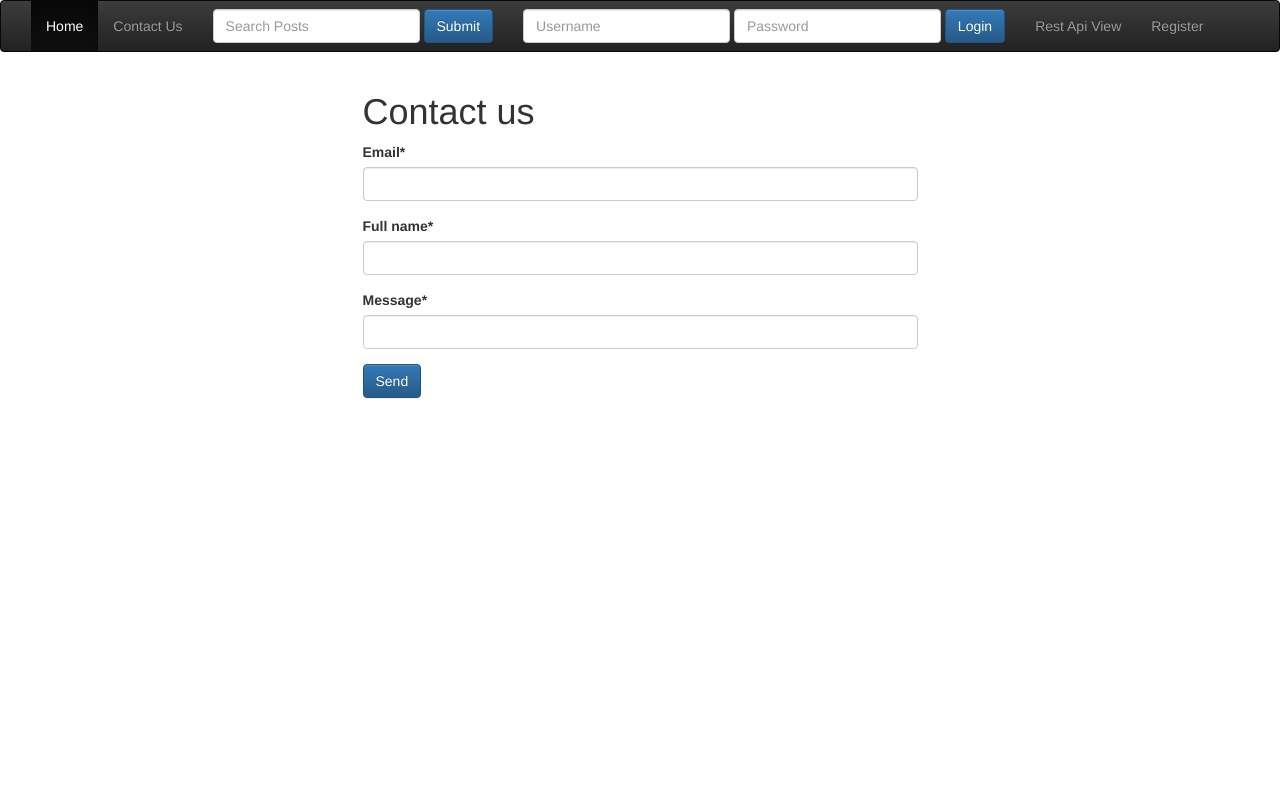
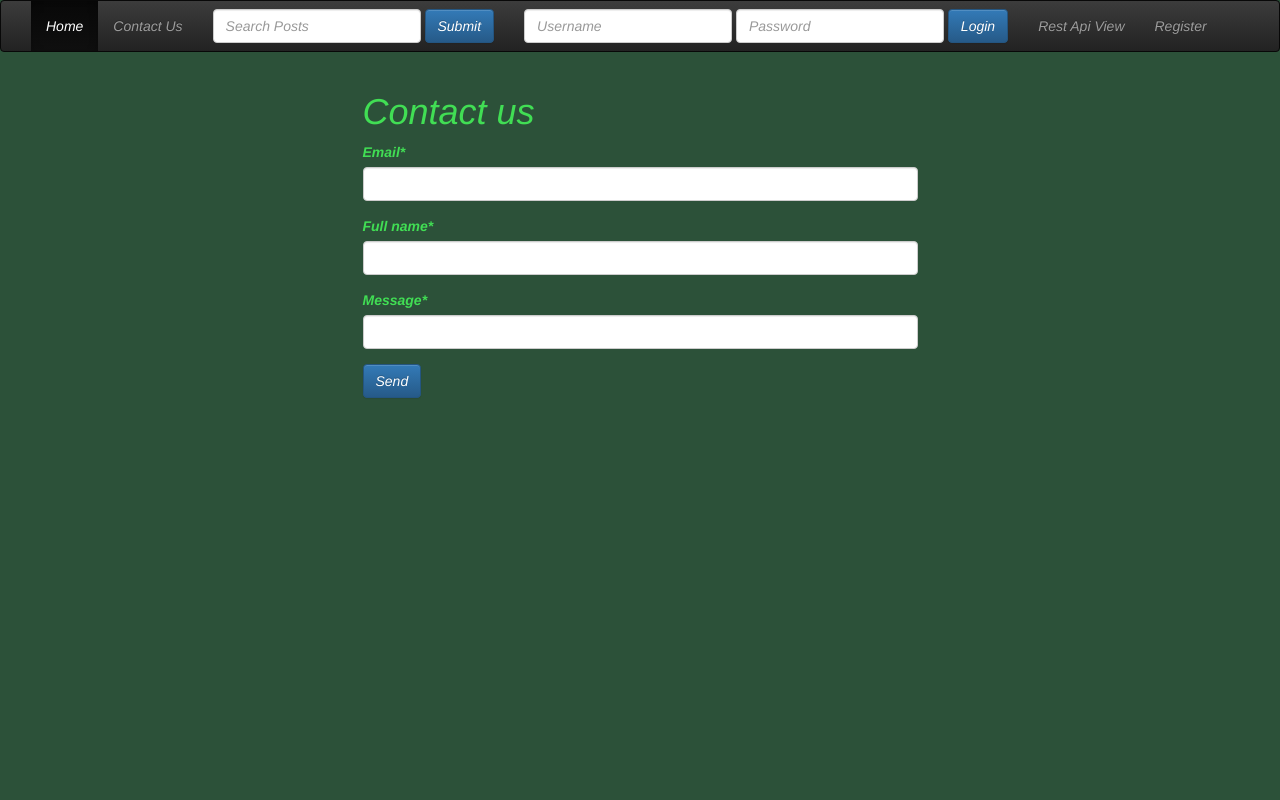
Before and after one commit to sbiju/dj_site, a Django app: page /contact/ in a window 1280 px wide. Run offline with Django 3.2, Linux system fonts and the light colour scheme; some libraries are stand-ins or nearby versions.

Commit message:
template modified

```diff
--- a/templates/base.html
+++ b/templates/base.html
@@ -1,6 +1,35 @@
 {% load staticfiles %}
 {% load crispy_forms_tags %}
-<!--DOCTYPE html -->
+<style>
+
+.navbar-inverse {
+background-image: linear-gradient(to bottom,#3c3c3c 0,#63B44A 100%);
+}
+
+h1 {
+    color: #E4DADA;
+}
+
+body {
+    background: #2C5139!important;
+    border: 0;
+    font: 14px "Trebuchet MS", Arial, Helvetica, sans-serif;
+    color: #41DE54!important;
+    line-height: 22px;
+    font-style: italic;
+}
+<!--article, aside, audio, canvas, command, datalist, details, embed, figcaption, figure, footer, header, hgroup, keygen, meter, nav, output, progress, section, source, video{display:block}-->
+<!--mark, rp, rt, ruby, summary, time{display:inline }-->
+
+<!--.left {float:left}-->
+<!--.right {float:right}-->
+<!--.wrapper {width:100%;overflow:hidden}-->
+
+<!--body{background:#D490A8;border:0;font:14px "Trebuchet MS", Arial, Helvetica, sans-serif;color:#696969;line-height:22px;font-style:italic}-->
+<!--.ic, .ic a {border:0;float:right;background:#fff;color:#f00;width:50%;line-height:10px;font-size:10px;margin:-220% 0 0 0;overflow:hidden;padding:0}-->
+<!--.css3{border-radius:8px;-moz-border-radius:8px;-webkit-border-radius:8px;box-shadow:0 0 4px rgba(0, 0, 0, .4);-moz-box-shadow:0 0 4px rgba(0, 0, 0, .4);-webkit-box-shadow:0 0 4px rgba(0, 0, 0, .4);position:relative}-->
+
+</style>
 <html>
 <head>
 <title>{% block head_title %}Blog Kerala{% endblock head_title %}</title>
@@ -11,9 +40,7 @@
 <link rel='stylesheet' href='{% static "css/static.css" %}' />
 <link rel='stylesheet' href='{% static "css/style.css" %}' />
     {% include 'navbar.html' %}
-<style>
-{% block style %}{% endblock style %}
-</style>
+
 </head>
 <body>
 <div id="fb-root"></div>
```
